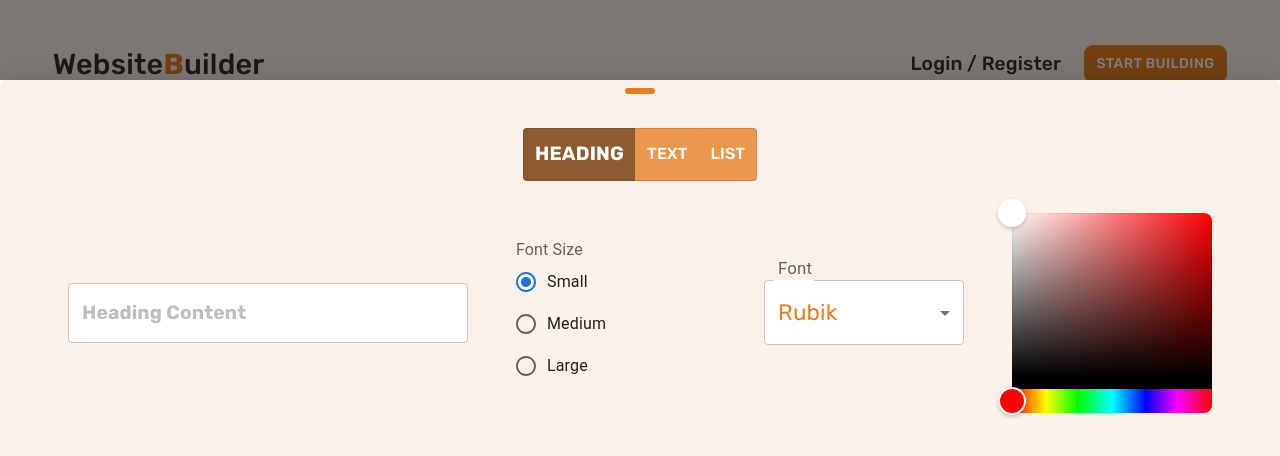
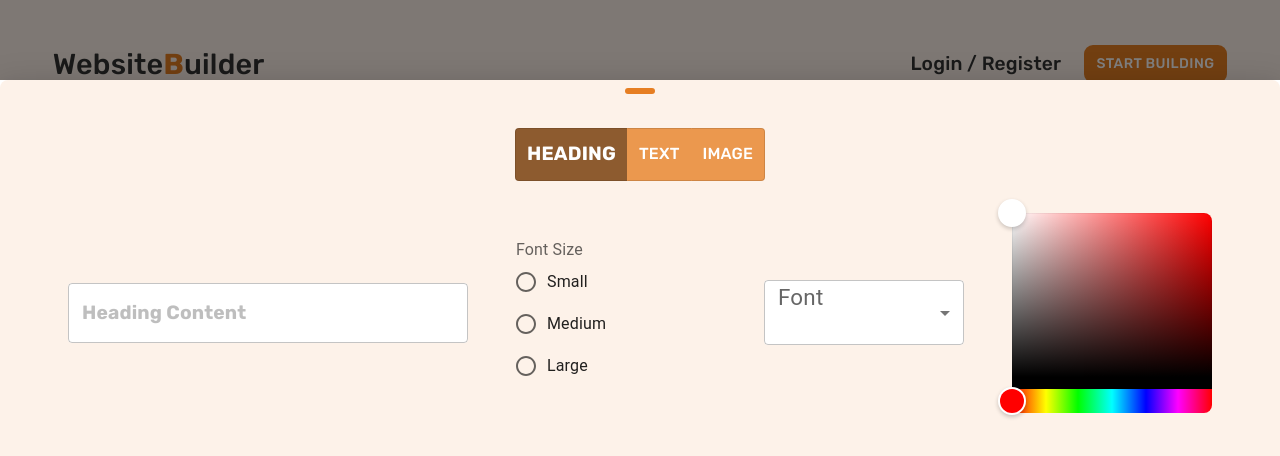
Before and after one commit to youssefrag/WebsiteBuilder, a React (Create React App) app in the folder client/: page /playground in a window 1280 px wide. Both pictures are taken after a click on the button "OPEN CANVAS". Shown: the top 456 px of the page. Built offline with nearby package versions, Linux system fonts and the light colour scheme.

Commit message:
add font type to redux

```diff
--- a/client/src/components/element-picker/element-picker.component.tsx
+++ b/client/src/components/element-picker/element-picker.component.tsx
@@ -40,11 +40,11 @@ const ElementPicker = ({
             <StyledElementTitle>Text</StyledElementTitle>
           )}
         </StyledToggleButton>
-        <StyledToggleButton value="list" aria-label="right aligned">
-          {element === "list" ? (
-            <SelectedElementTitle>List</SelectedElementTitle>
+        <StyledToggleButton value="image" aria-label="right aligned">
+          {element === "image" ? (
+            <SelectedElementTitle>image</SelectedElementTitle>
           ) : (
-            <StyledElementTitle>List</StyledElementTitle>
+            <StyledElementTitle>image</StyledElementTitle>
           )}
         </StyledToggleButton>
       </ToggleButtonGroup>
--- a/client/src/components/heading-element/heading-element-customization/choose-heading-font/choose-heading-font.component.tsx
+++ b/client/src/components/heading-element/heading-element-customization/choose-heading-font/choose-heading-font.component.tsx
@@ -1,4 +1,6 @@
-import { useState } from "react";
+import { useSelector, useDispatch } from "react-redux";
+
+import { editCanvas, selectCanvas } from "../../../../store/canvas/canvasSlice";
 
 import { Box, InputLabel, MenuItem, Select } from "@mui/material";
 import { SelectChangeEvent } from "@mui/material/Select";
@@ -6,10 +8,18 @@ import { SelectChangeEvent } from "@mui/material/Select";
 import { StyledFormControl } from "./choose-heading-font.styles";
 
 const ChooseHeadingFont = () => {
-  const [font, setFont] = useState("Rubik");
+  const canvas = useSelector(selectCanvas);
+  const dispatch = useDispatch();
 
   const handleChange = (event: SelectChangeEvent) => {
-    setFont(event.target.value as string);
+    if (canvas !== null) {
+      dispatch(
+        editCanvas({
+          ...canvas,
+          fontType: event.target.value as string,
+        })
+      );
+    }
   };
 
   return (
@@ -19,7 +29,7 @@ const ChooseHeadingFont = () => {
         <Select
           labelId="demo-simple-select-label"
           id="demo-simple-select"
-          value={font}
+          value={canvas?.fontType}
           label="Age"
           onChange={handleChange}
         >
--- a/client/src/components/heading-element/heading-element-customization/choose-heading-size/choose-heading-size.component.tsx
+++ b/client/src/components/heading-element/heading-element-customization/choose-heading-size/choose-heading-size.component.tsx
@@ -1,4 +1,7 @@
-import { useState } from "react";
+import { useSelector, useDispatch } from "react-redux";
+
+import { editCanvas, selectCanvas } from "../../../../store/canvas/canvasSlice";
+
 import Radio from "@mui/material/Radio";
 import RadioGroup from "@mui/material/RadioGroup";
 import FormControlLabel from "@mui/material/FormControlLabel";
@@ -6,10 +9,18 @@ import FormControl from "@mui/material/FormControl";
 import FormLabel from "@mui/material/FormLabel";
 
 const ChooseHeadingSize = () => {
-  const [value, setValue] = useState("small");
+  const canvas = useSelector(selectCanvas);
+  const dispatch = useDispatch();
 
   const handleChange = (event: React.ChangeEvent<HTMLInputElement>) => {
-    setValue((event.target as HTMLInputElement).value);
+    if (canvas !== null) {
+      dispatch(
+        editCanvas({
+          ...canvas,
+          fontSize: (event.target as HTMLInputElement).value,
+        })
+      );
+    }
   };
 
   return (
@@ -18,7 +29,7 @@ const ChooseHeadingSize = () => {
       <RadioGroup
         aria-labelledby="demo-controlled-radio-buttons-group"
         name="controlled-radio-buttons-group"
-        value={value}
+        value={canvas?.fontSize}
         onChange={handleChange}
       >
         <FormControlLabel value="small" control={<Radio />} label="Small" />
--- a/client/src/components/heading-element/heading-element.component.tsx
+++ b/client/src/components/heading-element/heading-element.component.tsx
@@ -1,4 +1,4 @@
-import { useEffect, useState } from "react";
+import { useEffect } from "react";
 
 import { useSelector, useDispatch } from "react-redux";
 
@@ -19,23 +19,24 @@ const HeadingElement = () => {
 
   useEffect(() => {
     dispatch(
-      editCanvas({ content: "", fontSize: "", fontType: "", color: "" })
+      editCanvas({ content: "", fontSize: "small", fontType: "", color: "" })
     );
   }, []);
-
-  const [headingContent, setHeadingContent] = useState("");
 
   const handleContentChange = (e: React.FormEvent) => {
     const element = e.currentTarget as HTMLInputElement;
     const value = element.value;
-    setHeadingContent(value);
+    // setHeadingContent(value);
+    if (canvas !== null) {
+      dispatch(editCanvas({ ...canvas, content: value }));
+    }
   };
 
   return (
     <HeadingElementContainer>
       <StyledTextfield
         required
-        value={headingContent}
+        value={canvas?.content}
         onChange={handleContentChange}
         placeholder="Heading Content"
       />
```
